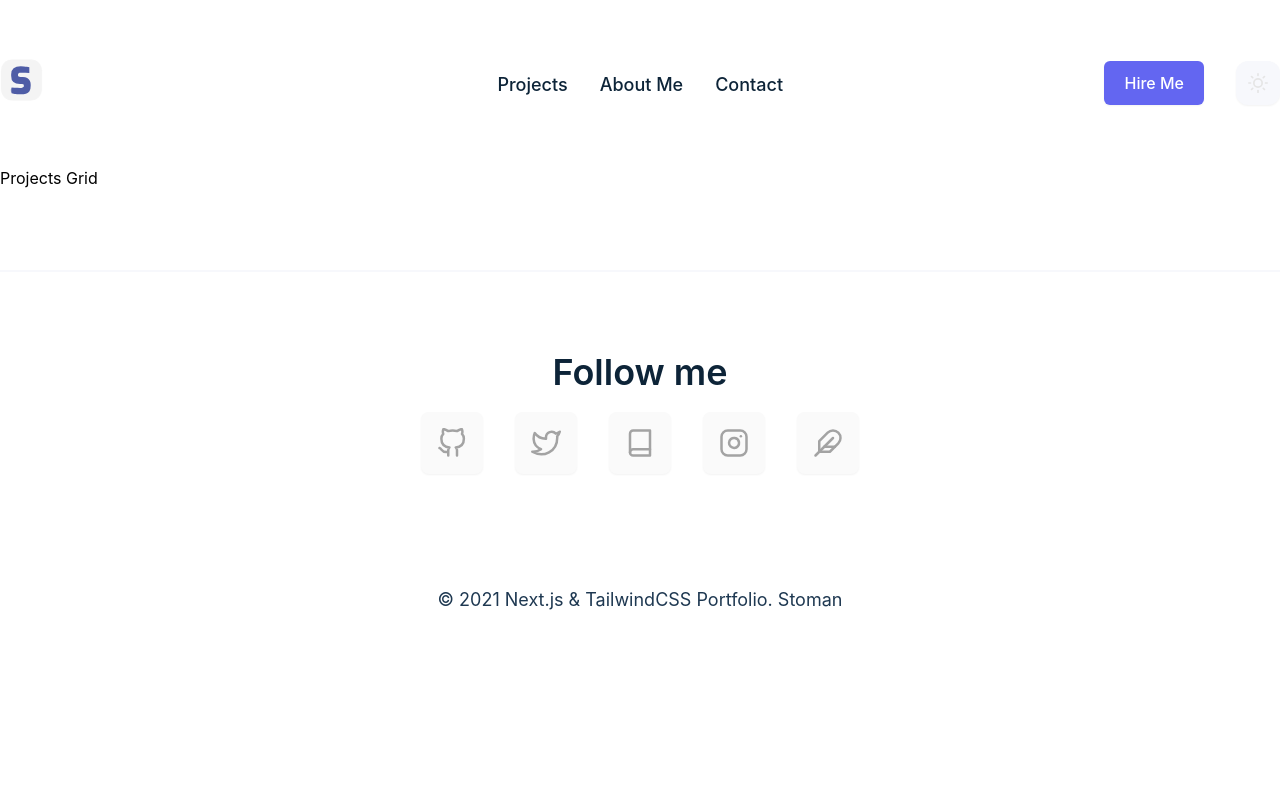
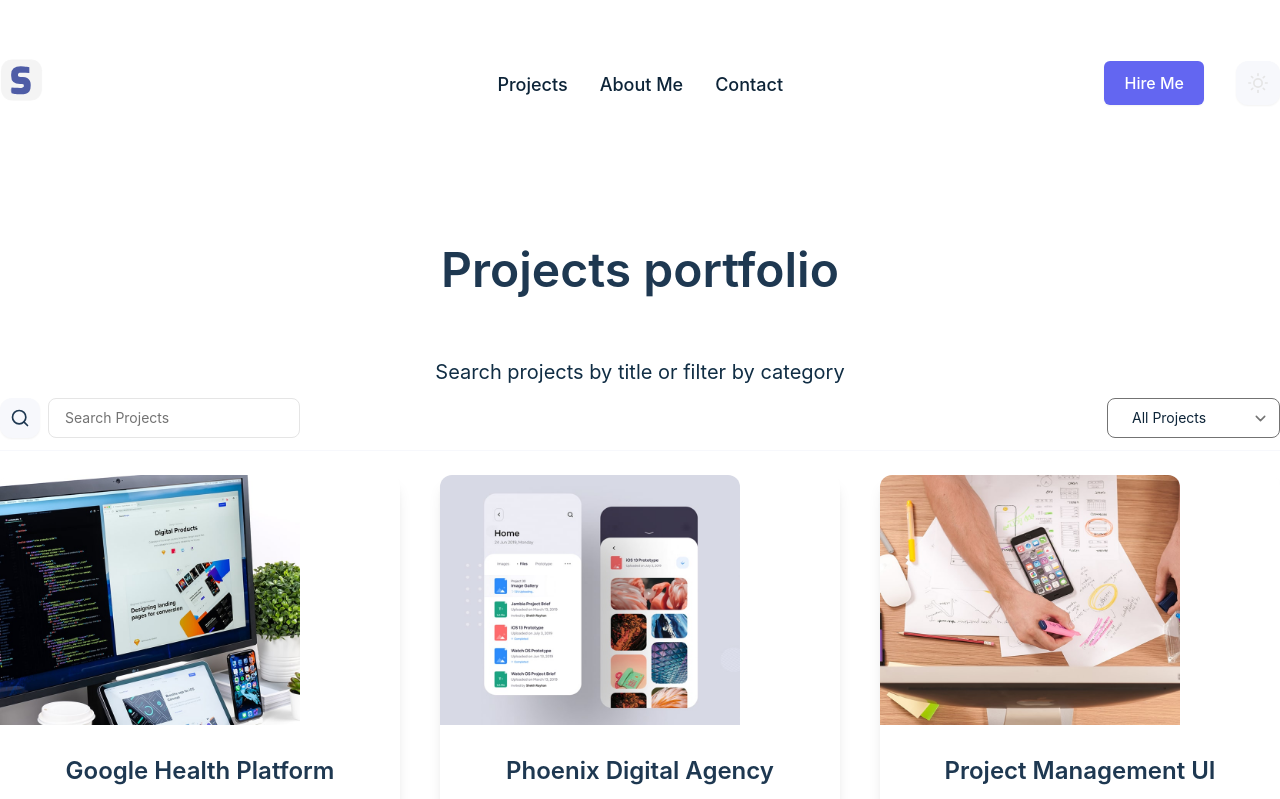
Before and after one commit to mcdollars/Next_Website, a Next.js app: page /projects in a window 1280 px wide. Shown: the top 799 px of the page. Built offline with nearby package versions, Linux system fonts and the light colour scheme.

Commit message:
Create project components

```diff
--- /dev/null
+++ b/components/projects/ProjectSingle.js
@@ -0,0 +1,45 @@
+import { motion } from 'framer-motion';
+import Image from 'next/image';
+import Link from 'next/link';
+
+const ProjectSingle = (props) => {
+	return (
+		<motion.div
+			initial={{ opacity: 0 }}
+			animate={{ opacity: 1, delay: 1 }}
+			transition={{
+				ease: 'easeInOut',
+				duration: 0.7,
+				delay: 0.15,
+			}}
+		>
+			<Link
+				href="/projects/[id]"
+				as={'/projects/' + props.id}
+				aria-label="Single Project"
+			>
+				<div className="rounded-xl shadow-lg hover:shadow-xl cursor-pointer mb-10 sm:mb-0 bg-secondary-light dark:bg-ternary-dark">
+					<div>
+						<Image
+							src={props.img}
+							className="rounded-t-xl border-none"
+							alt="Single Project"
+							width={300}
+							height={250}
+						/>
+					</div>
+					<div className="text-center px-4 py-6">
+						<p className="text-2xl text-ternary-dark dark:text-ternary-light font-semibold mb-2">
+							{props.title}
+						</p>
+						<span className="text-lg text-ternary-dark dark:text-ternary-light">
+							{props.category}
+						</span>
+					</div>
+				</div>
+			</Link>
+		</motion.div>
+	);
+};
+
+export default ProjectSingle;
--- /dev/null
+++ b/components/projects/ProjectsFilter.js
@@ -0,0 +1,43 @@
+const selectOptions = [
+	'Web Application',
+	'Mobile Application',
+	'UI/UX Design',
+	'Branding',
+];
+
+function ProjectsFilter({ setSelectProject }) {
+	return (
+		<select
+			onChange={(e) => {
+				setSelectProject(e.target.value);
+			}}
+			className="
+                px-4
+                sm:px-6
+                py-2
+                border
+                dark:border-secondary-dark
+                rounded-lg
+                text-sm
+                sm:text-md
+                dark:font-medium
+                bg-secondary-light
+                dark:bg-ternary-dark
+                text-primary-dark
+                dark:text-ternary-light
+            "
+		>
+			<option value={setSelectProject} className="text-sm sm:text-md">
+				All Projects
+			</option>
+
+			{selectOptions.map((option) => (
+				<option className="text-normal sm:text-md" key={option}>
+					{option}
+				</option>
+			))}
+		</select>
+	);
+}
+
+export default ProjectsFilter;
--- /dev/null
+++ b/components/projects/ProjectsGrid.js
@@ -0,0 +1,147 @@
+// import { useContext } from 'react';
+import { FiSearch } from 'react-icons/fi';
+import ProjectSingle from './ProjectSingle';
+import { projectsData } from '../../data/projectsData';
+import ProjectsFilter from './ProjectsFilter';
+import { useState } from 'react';
+
+function ProjectsGrid() {
+	const [searchProject, setSearchProject] = useState();
+	const [selectProject, setSelectProject] = useState();
+	// const {
+	// 	projects,
+	// 	searchProject,
+	// 	setSearchProject,
+	// 	searchProjectsByTitle,
+	// 	selectProject,
+	// 	setSelectProject,
+	// 	selectProjectsByCategory,
+	// } = useContext(ProjectsContext);
+
+	return (
+		<section className="py-5 sm:py-10 mt-5 sm:mt-10">
+			{/* Projects grid title start */}
+			<div className="text-center">
+				<p className="text-2xl sm:text-5xl font-semibold mb-3 text-ternary-dark dark:text-ternary-light">
+					Projects portfolio
+				</p>
+				{/* Note: This description is commented, but if you want to have it, just uncomment it */}
+				{/* <p className="text-md sm:text-xl text-gray-500 dark:text-ternary-light">
+					Some of my projects are listed below
+				</p> */}
+			</div>
+			{/* Projects grid title end */}
+
+			{/* Filter and search projects start */}
+			<div className="mt-10 sm:mt-16">
+				<h3
+					className="
+                        text-center text-secondary-dark
+                        dark:text-ternary-light
+                        text-md
+                        sm:text-xl
+                        font-normal
+                        mb-3
+                        "
+				>
+					Search projects by title or filter by category
+				</h3>
+				<div
+					className="
+                        flex
+                        justify-between
+                        border-b border-primary-light
+                        dark:border-secondary-dark
+                        pb-3
+                        gap-3
+                        "
+				>
+					<div className="flex justify-between gap-2">
+						<span
+							className="
+                                hidden
+                                sm:block
+                                bg-primary-light
+                                dark:bg-ternary-dark
+                                p-2.5
+                                shadow-sm
+                                rounded-xl
+                                cursor-pointer
+                                "
+						>
+							<FiSearch className="text-ternary-dark dark:text-ternary-light w-5 h-5"></FiSearch>
+						</span>
+						<input
+							onChange={(e) => {
+								setSearchProject(e.target.value);
+							}}
+							className="
+                                pl-3
+                                pr-1
+                                sm:px-4
+                                py-2
+                                border
+                            border-gray-200
+                                dark:border-secondary-dark
+                                rounded-lg
+                                text-sm
+                                sm:text-md
+                                bg-secondary-light
+                                dark:bg-ternary-dark
+                                text-primary-dark
+                                dark:text-ternary-light
+                                "
+							id="name"
+							name="name"
+							type="search"
+							required=""
+							placeholder="Search Projects"
+							aria-label="Name"
+						/>
+					</div>
+					{/* <ProjectsFilter @change="selectedProject = $event" /> */}
+
+					<ProjectsFilter setSelectProject={setSelectProject} />
+					{/* <p>Filter projects</p> */}
+				</div>
+			</div>
+			{/* Filter and search projects end */}
+
+			{/* Projects grid start */}
+			<div className="grid grid-cols-1 sm:grid-cols-2 lg:grid-cols-3 mt-6 sm:gap-10">
+				{projectsData.map((project, index) => {
+					return <ProjectSingle key={index} {...project} />;
+				})}
+				{/* {selectProject
+					? selectProjectsByCategory.map((project) => (
+							<ProjectSingle
+								title={project.title}
+								category={project.category}
+								image={project.img}
+								key={project.id}
+							/>
+					  ))
+					: searchProject
+					? searchProjectsByTitle.map((project) => (
+							<ProjectSingle
+								title={project.title}
+								category={project.category}
+								image={project.img}
+								key={project.id}
+							/>
+					  ))
+					: projects.map((project) => (
+							<ProjectSingle
+								title={project.title}
+								category={project.category}
+								image={project.img}
+								key={project.id}
+							/>
+					  ))} */}
+			</div>
+			{/* Projects grid end */}
+		</section>
+	);
+}
+
+export default ProjectsGrid;
--- a/data/projectsData.js
+++ b/data/projectsData.js
@@ -1,52 +1,40 @@
 import { v4 as uuidv4 } from 'uuid';
-// Import images
-import WebImage1 from '../public/images/web-project-1.jpg';
-import WebImage2 from '../public/images/web-project-2.jpg';
-import MobileImage1 from '../public/images/mobile-project-1.jpg';
-import MobileImage2 from '../public/images/mobile-project-2.jpg';
-import UIImage1 from '../public/images/ui-project-1.jpg';
-import UIImage2 from '../public/images/ui-project-2.jpg';
 
 export const projectsData = [
 	{
 		id: uuidv4(),
 		title: 'Google Health Platform',
 		category: 'Web Application',
-		img: WebImage2,
-		ProjectHeader: {
-			title: 'Project Management UI - From Context',
-			publishDate: 'Jul 26, 2021',
-			tags: 'UI / Frontend',
-		},
+		img: '/images/web-project-2.jpg',
 	},
 	{
 		id: uuidv4(),
 		title: 'Phoenix Digital Agency',
 		category: 'Mobile Application',
-		img: MobileImage2,
+		img: '/images/mobile-project-2.jpg',
 	},
 	{
 		id: uuidv4(),
 		title: 'Project Management UI',
 		category: 'UI/UX Design',
-		img: UIImage1,
+		img: '/images/ui-project-1.jpg',
 	},
 	{
 		id: uuidv4(),
 		title: 'Cloud Storage Platform',
 		category: 'UI/UX Design',
-		img: UIImage2,
+		img: '/images/ui-project-1.jpg',
 	},
 	{
 		id: uuidv4(),
 		title: 'React Social App',
 		category: 'Mobile Application',
-		img: MobileImage1,
+		img: '/images/mobile-project-1.jpg',
 	},
 	{
 		id: uuidv4(),
 		title: 'Apple Design System',
 		category: 'Web Application',
-		img: WebImage1,
+		img: '/images/web-project-1.jpg',
 	},
 ];
--- a/pages/projects/index.js
+++ b/pages/projects/index.js
@@ -1,7 +1,9 @@
+import ProjectsGrid from '../../components/projects/ProjectsGrid';
+
 function index() {
 	return (
-		<div>
-			<h1>Projects Grid</h1>
+		<div className="container mx-auto">
+			<ProjectsGrid />
 		</div>
 	);
 }
```
